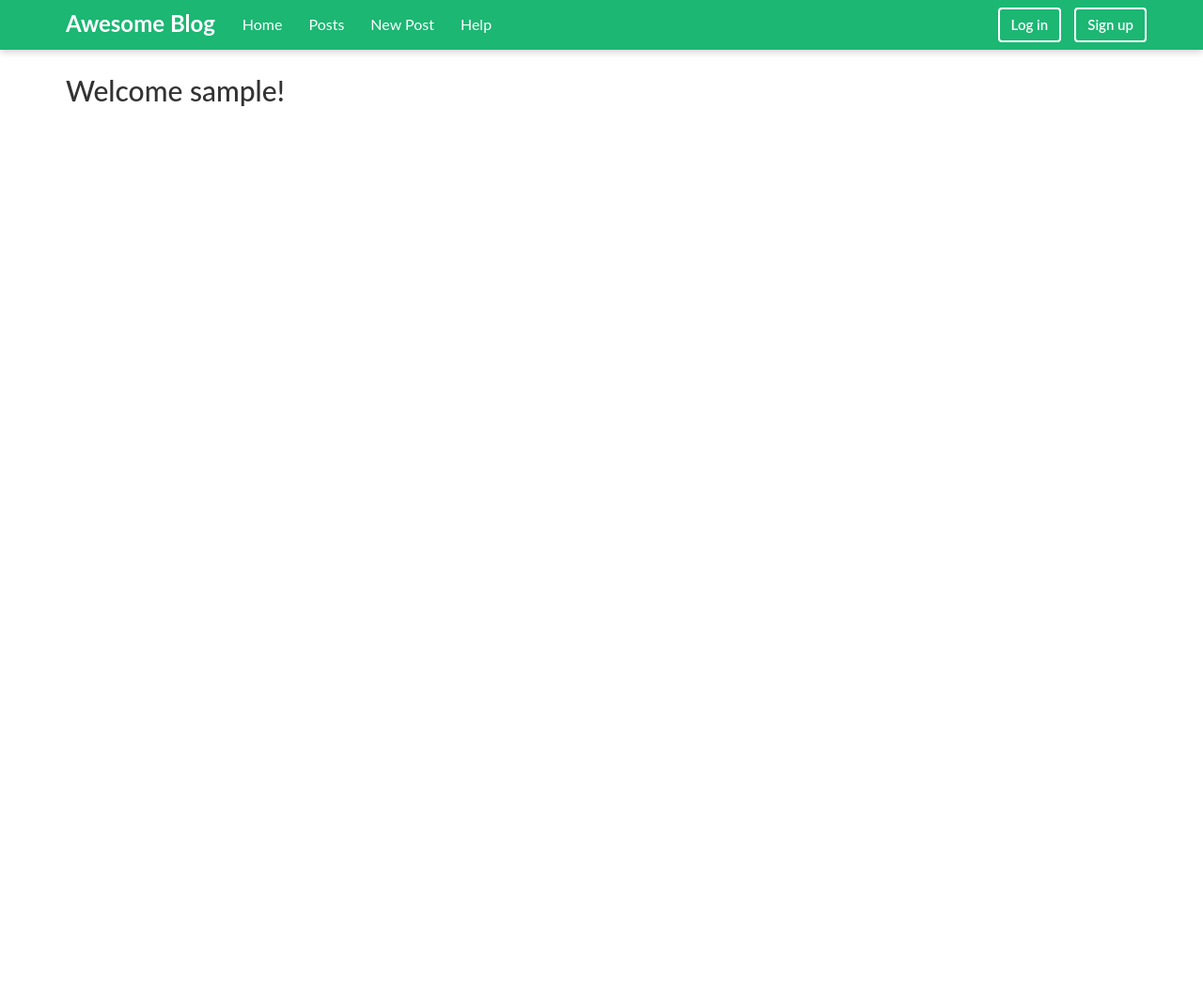
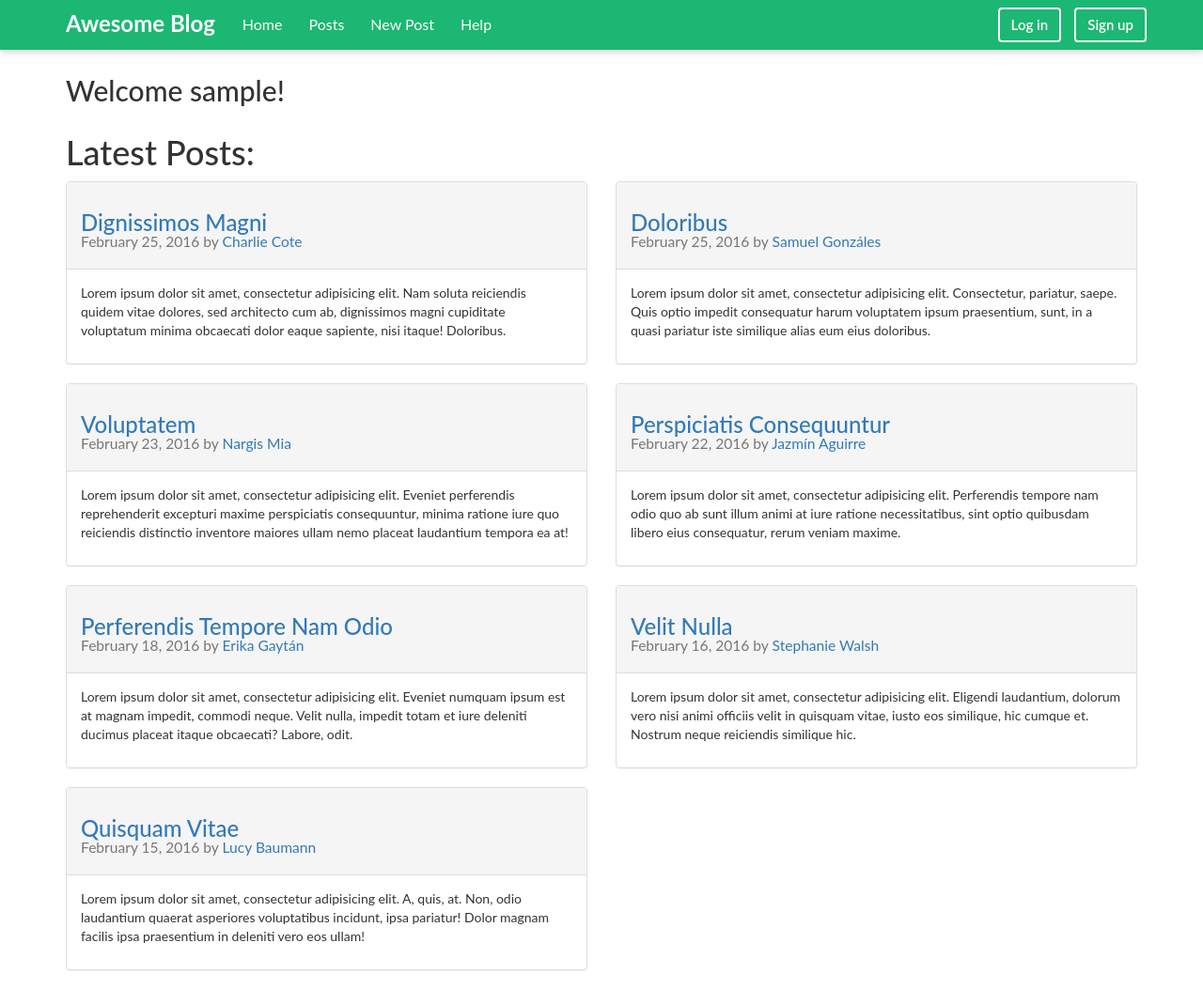
Before and after one commit to fsarachu/py-blog, a Python web app: template templates/index.html in a window 1280 px wide. Shown: the whole page at 94% size. Before the commit the page ends 113 px from the top, so only its background shows below. Run offline with Jinja, Linux system fonts and the light colour scheme; the template is opened without the code that fills it: most values are stand-ins (such as "Sample title", 1, 10 or a date in 2020).

Commit message:
New index.html

```diff
--- a/templates/index.html
+++ b/templates/index.html
@@ -2,4 +2,133 @@
 
 {% block content %}
   <h2>Welcome {{ username }}!</h2>
+  <div class="row">
+    <div class="col-xs-12">
+      <h1>Latest Posts:</h1>
+    </div>
+  </div>
+
+  <div class="row">
+    <div class="col-md-6">
+      <div class="panel panel-default">
+        <div class="panel-heading">
+          <div class="panel-title">
+            <h3><a href="#">Dignissimos Magni</a>
+              <div class="small">February 25, 2016 by <a href="#">Charlie Cote</a></div>
+            </h3>
+          </div>
+        </div>
+        <div class="panel-body">
+          <p>Lorem ipsum dolor sit amet, consectetur adipisicing elit. Nam soluta reiciendis quidem vitae dolores, sed
+            architecto cum ab, dignissimos magni cupiditate voluptatum minima obcaecati dolor eaque sapiente, nisi
+            itaque!
+            Doloribus.</p>
+        </div>
+      </div>
+    </div>
+
+    <div class="col-md-6">
+      <div class="panel panel-default">
+        <div class="panel-heading">
+          <div class="panel-title">
+            <h3><a href="#">Doloribus</a>
+              <div class="small">February 25, 2016 by <a href="#">Samuel Gonzáles</a></div>
+            </h3>
+          </div>
+        </div>
+        <div class="panel-body">
+          <p>Lorem ipsum dolor sit amet, consectetur adipisicing elit. Consectetur, pariatur, saepe. Quis optio impedit
+            consequatur harum voluptatem ipsum praesentium, sunt, in a quasi pariatur iste similique alias eum eius
+            doloribus.</p>
+        </div>
+      </div>
+    </div>
+
+    <div class="col-md-6">
+      <div class="panel panel-default">
+        <div class="panel-heading">
+          <div class="panel-title">
+            <h3><a href="#">Voluptatem</a>
+              <div class="small">February 23, 2016 by <a href="#">Nargis Mia</a></div>
+            </h3>
+          </div>
+        </div>
+        <div class="panel-body">
+          <p>Lorem ipsum dolor sit amet, consectetur adipisicing elit. Eveniet perferendis reprehenderit excepturi
+            maxime
+            perspiciatis consequuntur, minima ratione iure quo reiciendis distinctio inventore maiores ullam nemo
+            placeat
+            laudantium tempora ea at!</p>
+        </div>
+      </div>
+    </div>
+
+    <div class="col-md-6">
+      <div class="panel panel-default">
+        <div class="panel-heading">
+          <div class="panel-title">
+            <h3><a href="#">Perspiciatis Consequuntur</a>
+              <div class="small">February 22, 2016 by <a href="#">Jazmín Aguirre</a></div>
+            </h3>
+          </div>
+        </div>
+        <div class="panel-body">
+          <p>Lorem ipsum dolor sit amet, consectetur adipisicing elit. Perferendis tempore nam odio quo ab sunt illum
+            animi at iure ratione necessitatibus, sint optio quibusdam libero eius consequatur, rerum veniam maxime.</p>
+        </div>
+      </div>
+    </div>
+
+    <div class="col-md-6">
+      <div class="panel panel-default">
+        <div class="panel-heading">
+          <div class="panel-title">
+            <h3><a href="#">Perferendis Tempore Nam Odio</a>
+              <div class="small">February 18, 2016 by <a href="#">Erika Gaytán</a></div>
+            </h3>
+          </div>
+        </div>
+        <div class="panel-body">
+          <p>Lorem ipsum dolor sit amet, consectetur adipisicing elit. Eveniet numquam ipsum est at magnam impedit,
+            commodi neque. Velit nulla, impedit totam et iure deleniti ducimus placeat itaque obcaecati? Labore,
+            odit.</p>
+        </div>
+      </div>
+    </div>
+
+    <div class="col-md-6">
+      <div class="panel panel-default">
+        <div class="panel-heading">
+          <div class="panel-title">
+            <h3><a href="#">Velit Nulla</a>
+              <div class="small">February 16, 2016 by <a href="#">Stephanie Walsh</a></div>
+            </h3>
+          </div>
+        </div>
+        <div class="panel-body">
+          <p>Lorem ipsum dolor sit amet, consectetur adipisicing elit. Eligendi laudantium, dolorum vero nisi animi
+            officiis velit in quisquam vitae, iusto eos similique, hic cumque et. Nostrum neque reiciendis similique
+            hic.</p>
+        </div>
+      </div>
+    </div>
+
+    <div class="col-md-6">
+      <div class="panel panel-default">
+        <div class="panel-heading">
+          <div class="panel-title">
+            <h3><a href="#">Quisquam Vitae</a>
+              <div class="small">February 15, 2016 by <a href="#">Lucy Baumann</a></div>
+            </h3>
+          </div>
+        </div>
+        <div class="panel-body">
+          <p>Lorem ipsum dolor sit amet, consectetur adipisicing elit. A, quis, at. Non, odio laudantium quaerat
+            asperiores voluptatibus incidunt, ipsa pariatur! Dolor magnam facilis ipsa praesentium in deleniti vero eos
+            ullam!</p>
+        </div>
+      </div>
+    </div>
+
+  </div>
 {% endblock %}
```
Also changed, not shown: handlers/MainHandler.py (+8 -7 lines).
